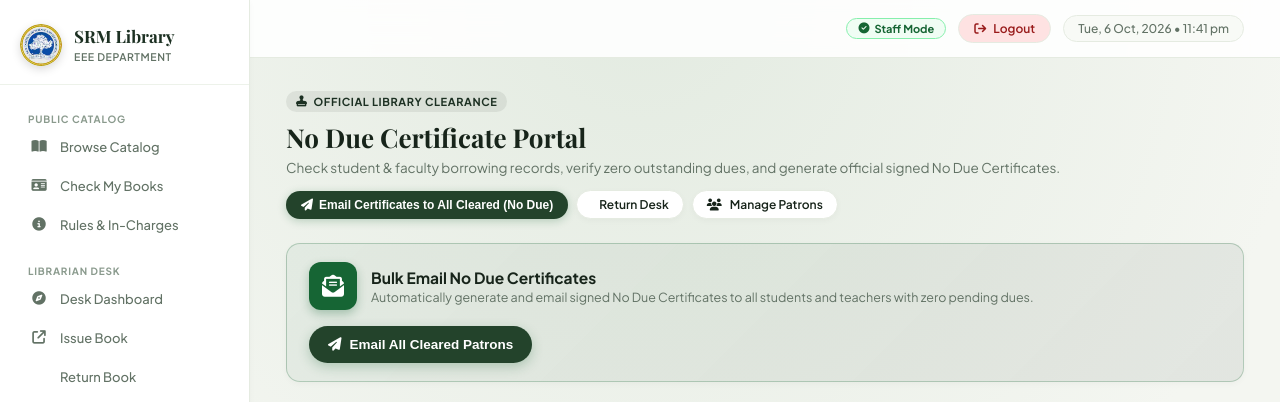
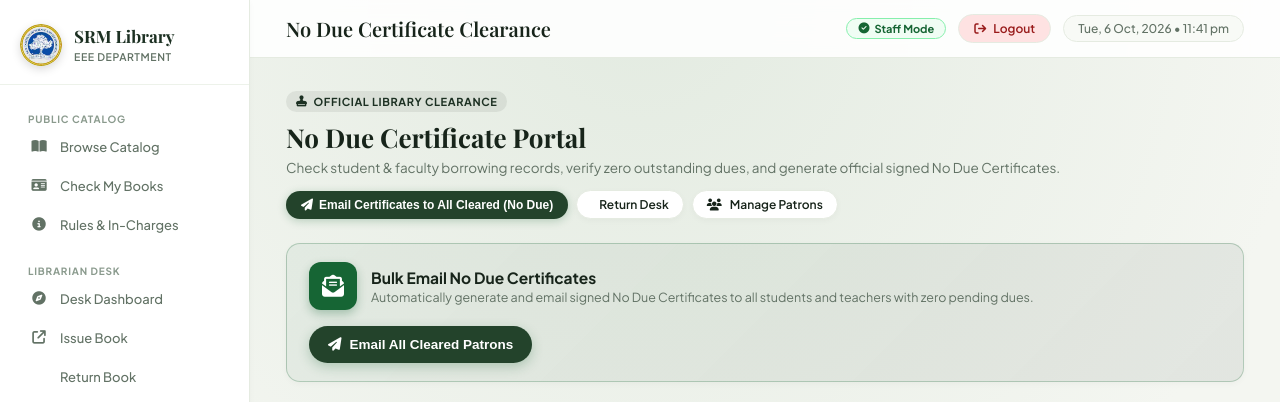
Before and after one commit to saaqibA21/libsrm, a Flask app: page /no-due in a window 1280 px wide. Shown: the top 402 px of the page. Run offline with Flask 3, Linux system fonts and the light colour scheme; the visitor is signed in with stand-in values (Sample User, id 1); data comes from the database, SQL or seed files in the repository; some web fonts are replaced.

Commit message:
Fix unclosed title block in no_due.html preventing page freeze

```diff
--- a/webapp/templates/no_due.html
+++ b/webapp/templates/no_due.html
@@ -1,5 +1,7 @@
 {% extends "base.html" %}
-{% block title %}No Due Certificate — SRM EEE Library
+{% block title %}No Due Certificate — SRM EEE Library{% endblock %}
+{% block page_title %}No Due Certificate Clearance{% endblock %}
+{% block content %}
 <!-- Bulk Email Certificates Modal -->
 <div class="modal-overlay" id="bulkEmailModal" style="display: none;">
   <div class="modal" style="max-width: 840px; width: 95%; padding: 26px;">
@@ -157,9 +159,6 @@
   </div>
 </div>
 
-{% endblock %}
-
-{% block content %}
 <div style="max-width: 1040px; margin: 0 auto;">
 
   <!-- Header Banner -->
```
